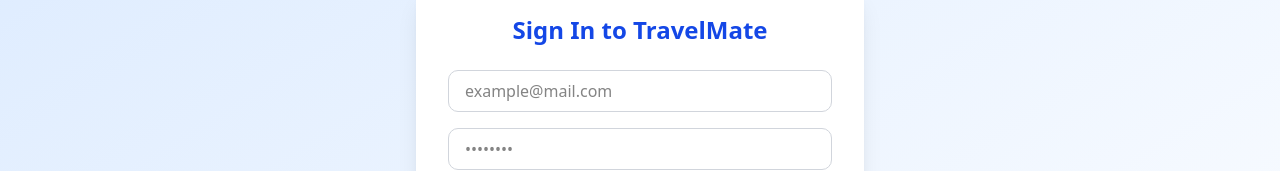
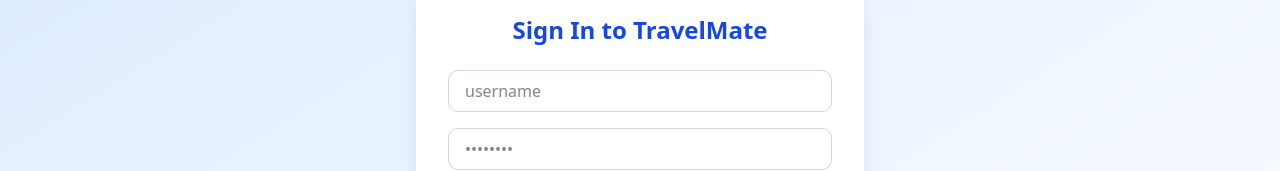
Before and after one commit to vignesh17904/Travel-mate, a React (Vite) app in the folder frontend/: page /SignIn in a window 1280 px wide. Shown: the part 211-382 px from the top of the page. Built offline with nearby package versions, Linux system fonts and the light colour scheme; no server answers.

Commit message:
minor fix related to login

```diff
--- a/frontend/src/pages/SignIn.jsx
+++ b/frontend/src/pages/SignIn.jsx
@@ -41,7 +41,7 @@
     navigate("/");
   } catch (err) {
     console.error(err.response?.data || err.message);
-    setErrorMessage("Incorrect email or password");
+    setErrorMessage("Incorrect username or password");
   }
 };
 
@@ -58,11 +58,11 @@
 
         <form className="space-y-4" onSubmit={handleSubmit}>
           <input
-            name="email"
-            value={formData.email}
+            name="username"
+            value={formData.username}
             onChange={handleChange}
-            type="email"
-            placeholder="example@mail.com"
+            type="username"
+            placeholder="username"
             className="w-full px-4 py-2 border border-gray-300 rounded-lg"
           />
           <input
```
Also changed, not shown: 1 other file (tests, documents, lock files or other folders).
